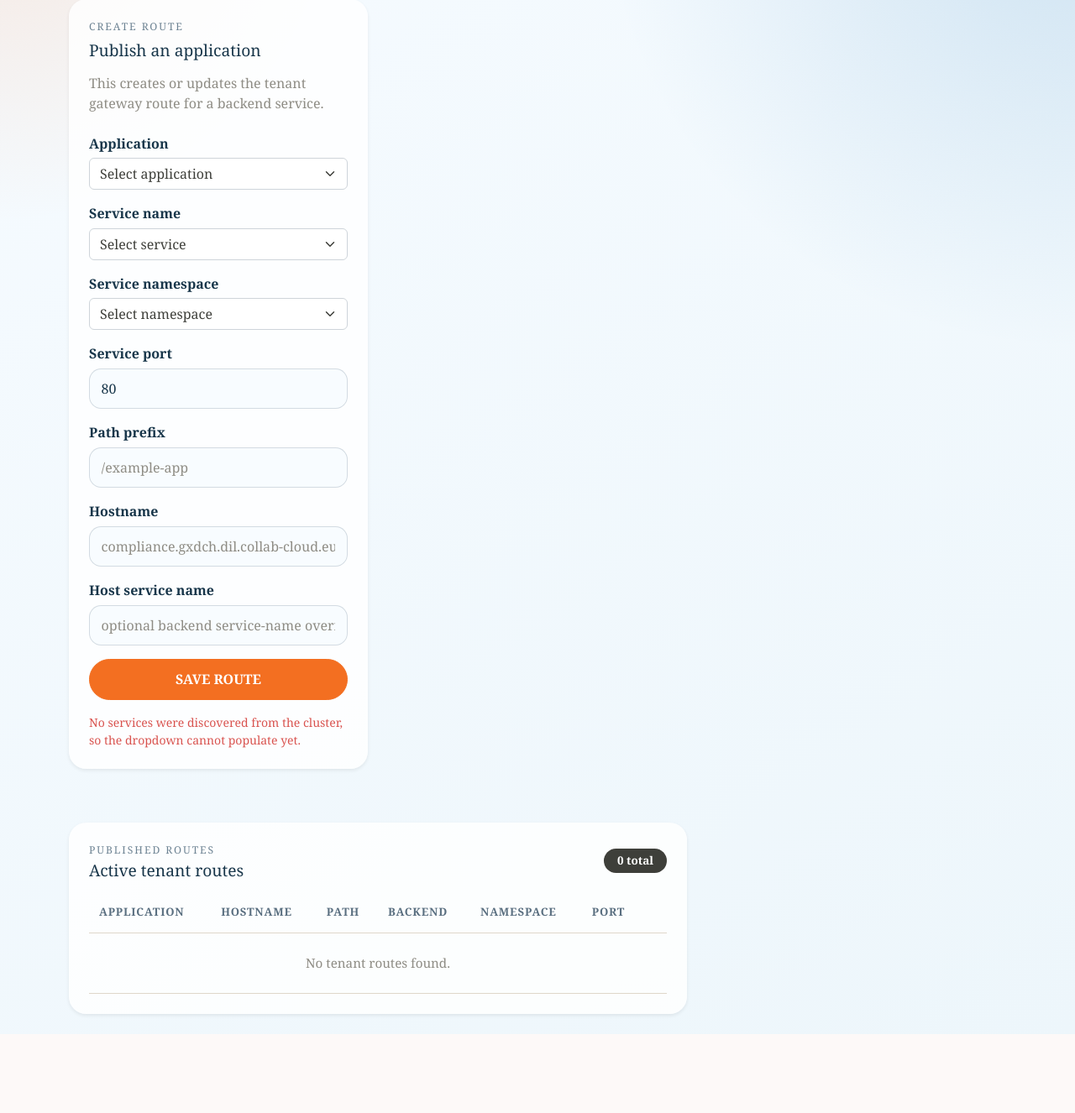
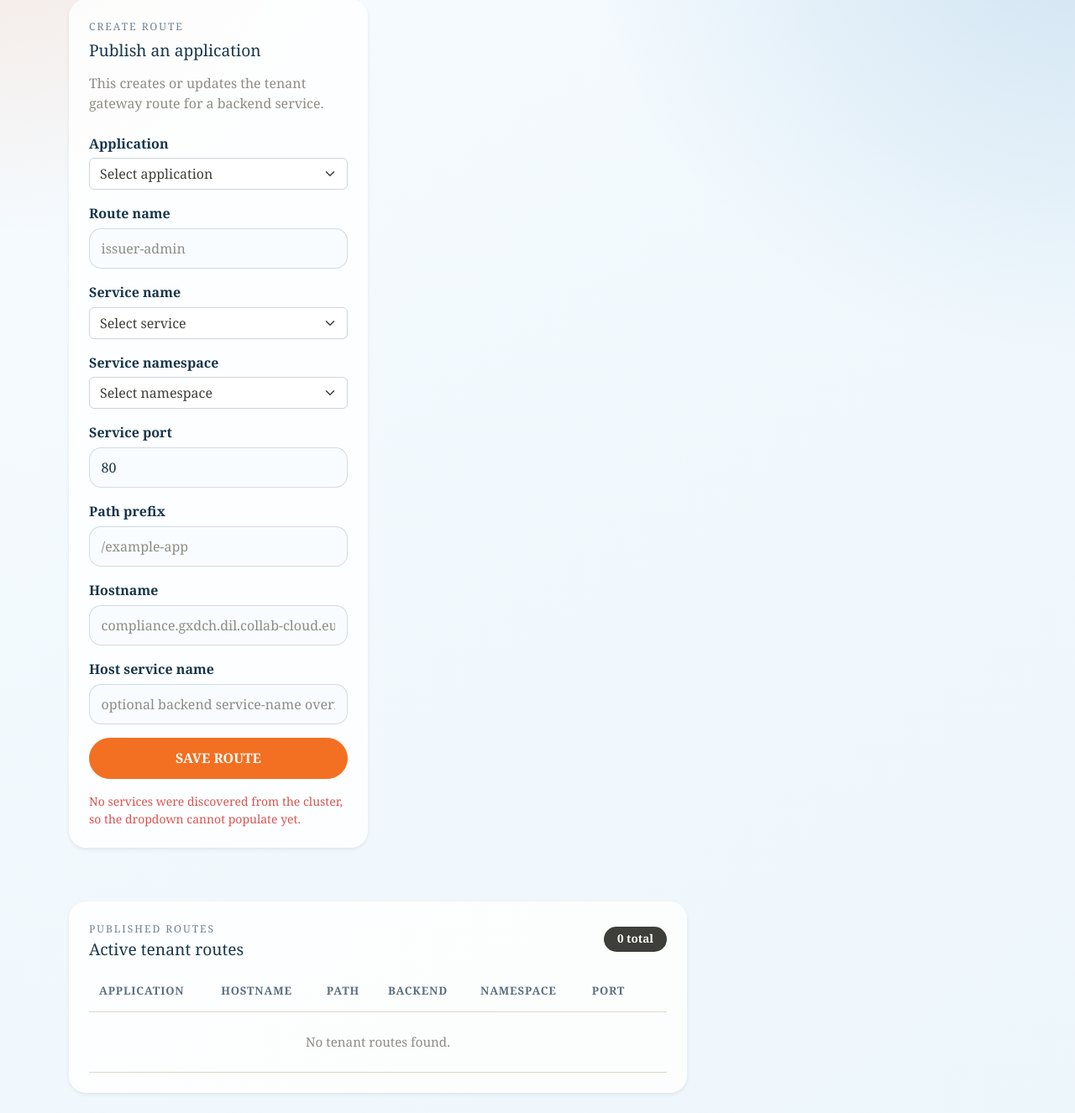
Before and after one commit to Data-Space-Core/RouteManagementUI, a Django app: template routes_ui/templates/routes_ui/index.html in a window 1280 px wide. Shown: the part 149-1475 px from the top of the page at 84% size. Before the commit the page ends 1381 px from the top, so only its background shows below. Run offline with Django 5.2, Linux system fonts and the light colour scheme; the template is opened without the code that fills it, so the values that code supplies are empty; some libraries are stand-ins or nearby versions.

Commit message:
update to allow two routes to same app

```diff
--- a/route_management_ui/urls.py
+++ b/route_management_ui/urls.py
@@ -10,5 +10,5 @@ urlpatterns = [
     path("oidc/callback/", views.oidc_callback, name="oidc_callback"),
     path("logout/", views.logout_view, name="logout"),
     path("routes/create/", views.create_route, name="create_route"),
-    path("routes/<str:application>/delete/", views.delete_route, name="delete_route"),
+    path("routes/<str:route_name>/delete/", views.delete_route, name="delete_route"),
 ]
--- a/routes_ui/templates/routes_ui/index.html
+++ b/routes_ui/templates/routes_ui/index.html
@@ -77,6 +77,10 @@
                       <option value="{{ application.name }}" data-namespace="{{ application.namespace }}">{{ application.name }} ({{ application.namespace }})</option>
                     {% endfor %}
                   </select>
+                </div>
+                <div>
+                  <label class="form-label" for="route_name">Route name</label>
+                  <input class="form-control" id="route_name" name="route_name" placeholder="issuer-admin">
                 </div>
                 <div>
                   <label class="form-label" for="service_name">Service name</label>
@@ -163,7 +167,7 @@
                         <td>{{ route.backend_namespace }}</td>
                         <td>{{ route.service_port }}</td>
                         <td class="text-end">
-                          <form method="post" action="{% url 'delete_route' route.application %}">
+                          <form method="post" action="{% url 'delete_route' route.route_name %}">
                             {% csrf_token %}
                             <button class="btn btn-outline-danger" type="submit">Delete</button>
                           </form>
@@ -194,6 +198,7 @@
         const portInput = document.getElementById("service_port");
         const pathPrefixInput = document.getElementById("path_prefix");
         const hostnameInput = document.getElementById("hostname");
+        const routeNameInput = document.getElementById("route_name");
 
         function setOptions(select, options, placeholder) {
           select.innerHTML = "";
@@ -252,6 +257,9 @@
           if (!pathPrefixInput.value && applicationSelect.value) {
             pathPrefixInput.value = `/${applicationSelect.value}`;
           }
+          if (routeNameInput && !routeNameInput.value && applicationSelect.value) {
+            routeNameInput.value = applicationSelect.value;
+          }
         });
 
         namespaceSelect.addEventListener("change", () => {
@@ -283,6 +291,9 @@
           if (!pathPrefixInput.value) {
             pathPrefixInput.value = `/${initialApplication.name}`;
           }
+          if (routeNameInput && !routeNameInput.value) {
+            routeNameInput.value = initialApplication.name;
+          }
         }
 
         if (hostnameInput && !hostnameInput.value) {
```
Also changed, not shown: routes_ui/views.py (+8 -4 lines).
